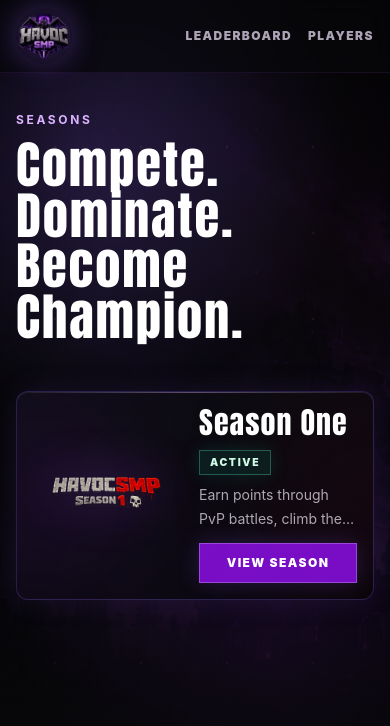
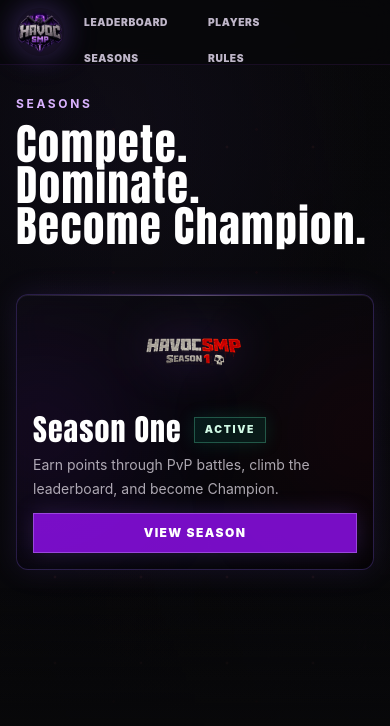
Before and after one commit to JanusIbasco-dev/Havoc, a Next.js app in the folder website/: page /seasons in a window 390 px wide. Shown: the top 726 px of the page. Built offline with nearby package versions, Linux system fonts and the light colour scheme.

Commit message:
Fix mobile responsiveness

```diff
--- a/website/src/app/globals.css
+++ b/website/src/app/globals.css
@@ -151,6 +151,21 @@
 .nav-underline-group:hover .nav-underline-active:not(:hover)::after {
   opacity: 0;
   transform: translateX(-50%) scaleX(0);
+}
+
+.mobile-header-nav {
+  position: fixed;
+  top: 9px;
+  left: 86px;
+  z-index: 70;
+  width: min(250px, calc(100vw - 102px));
+  display: grid;
+}
+
+@media (min-width: 768px) {
+  .mobile-header-nav {
+    display: none !important;
+  }
 }
 
 .profile-head-avatar {
@@ -386,7 +401,27 @@
 
 @media (max-width: 640px) {
   body {
+    background:
+      linear-gradient(90deg, rgba(8, 8, 10, 0.9) 0%, rgba(8, 8, 10, 0.86) 52%, rgba(8, 8, 10, 0.78) 100%),
+      linear-gradient(180deg, rgba(8, 8, 10, 0.78) 0%, rgba(8, 8, 10, 0.9) 100%),
+      radial-gradient(circle at 18% 18%, rgba(139, 92, 246, 0.18), transparent 34%),
+      radial-gradient(circle at 88% 26%, rgba(185, 28, 28, 0.1), transparent 32%),
+      url("/BG.png"),
+      var(--background);
     background-attachment: scroll;
+    background-position: center top;
+    background-size: auto, auto, auto, auto, cover, auto;
+  }
+
+  .cinematic-overlay {
+    background:
+      linear-gradient(90deg, rgba(8, 8, 10, 0.72), rgba(8, 8, 10, 0.5)),
+      radial-gradient(circle at 24% 16%, rgba(139, 92, 246, 0.16), transparent 36%),
+      linear-gradient(180deg, rgba(8, 8, 10, 0.12), rgba(8, 8, 10, 0.42));
+  }
+
+  .ember-field {
+    opacity: 0.12;
   }
 
   .profile-head-avatar {
@@ -430,3 +465,42 @@
     height: 112px;
   }
 }
+
+@media (min-width: 320px) and (max-width: 767px) {
+  .mobile-header-nav {
+    left: 80px;
+    width: min(240px, calc(100vw - 96px));
+  }
+
+  .glass-panel {
+    background: linear-gradient(145deg, rgba(12, 12, 18, 0.88), rgba(5, 5, 8, 0.92));
+  }
+}
+
+@media (max-width: 374px) {
+  .mobile-header-nav {
+    left: 76px;
+    width: calc(100vw - 88px);
+    column-gap: 6px;
+    font-size: 0.56rem;
+    letter-spacing: 0.03em;
+  }
+
+  .mobile-hero-title {
+    font-size: clamp(1.95rem, 10vw, 2.22rem);
+    line-height: 0.98;
+  }
+
+  .mobile-hero-button {
+    min-height: 46px;
+    padding-inline: 12px;
+    font-size: 0.76rem;
+    letter-spacing: 0.06em;
+  }
+
+  .mobile-hero-badge {
+    padding-inline: 8px;
+    font-size: 0.58rem;
+    letter-spacing: 0.05em;
+  }
+}
--- a/website/src/app/layout.tsx
+++ b/website/src/app/layout.tsx
@@ -18,11 +18,17 @@
   return (
     <html lang="en">
       <body>
-        <header className="fixed inset-x-0 top-0 z-50 border-b border-purple-500/10 bg-[#08080a]/70 backdrop-blur-md">
-          <div className="mx-auto flex max-w-7xl items-center justify-between gap-3 px-4 py-2 sm:px-5 sm:py-3">
-            <Link href="/" aria-label="Seasons" className="grid h-14 w-14 shrink-0 place-items-center rounded-full bg-purple-500/[0.03] shadow-[0_0_30px_rgba(139,92,246,0.18)] sm:h-[74px] sm:w-[74px]">
-              <Image src="/HavocLogo.png" alt="Havoc logo" width={74} height={74} className="h-14 w-14 object-contain drop-shadow-[0_0_18px_rgba(139,92,246,0.32)] sm:h-[74px] sm:w-[74px]" priority />
+        <header className="fixed inset-x-0 top-0 z-50 border-b border-purple-500/10 bg-[#08080a]/84 backdrop-blur-md md:bg-[#08080a]/70">
+          <div className="mx-auto flex max-w-7xl items-center justify-between gap-3 px-4 py-2 md:px-5 md:py-3">
+            <Link href="/" aria-label="Seasons" className="grid h-12 w-12 shrink-0 place-items-center rounded-full bg-purple-500/[0.03] shadow-[0_0_30px_rgba(139,92,246,0.18)] md:h-[74px] md:w-[74px]">
+              <Image src="/HavocLogo.png" alt="Havoc logo" width={74} height={74} className="h-12 w-12 object-contain drop-shadow-[0_0_18px_rgba(139,92,246,0.32)] md:h-[74px] md:w-[74px]" priority />
             </Link>
+            <nav className="mobile-header-nav grid grid-cols-2 gap-x-2 gap-y-1 text-left text-[0.58rem] font-black uppercase leading-none tracking-[0.06em] text-purple-100/78 min-[375px]:text-[0.64rem]">
+              <Link className="min-h-8 px-1 py-2 transition hover:text-white" href="/leaderboard">Leaderboard</Link>
+              <Link className="min-h-8 px-1 py-2 transition hover:text-white" href="/players">Players</Link>
+              <Link className="min-h-8 px-1 py-2 transition hover:text-white" href="/seasons">Seasons</Link>
+              <Link className="min-h-8 px-1 py-2 text-red-200 transition hover:text-white" href="/#rules">Rules</Link>
+            </nav>
             <Navbar />
           </div>
         </header>
--- a/website/src/app/page.tsx
+++ b/website/src/app/page.tsx
@@ -28,30 +28,35 @@
       <div className="ember-field pointer-events-none fixed inset-0 opacity-24" />
       <div className="pointer-events-none fixed bottom-0 left-0 right-0 h-64 bg-gradient-to-t from-[#08080a] via-[#08080a]/70 to-transparent" />
 
-      <main className="relative mx-auto w-full max-w-7xl px-4 pb-10 pt-24 sm:px-5 sm:pt-28">
+      <main className="relative mx-0 w-full max-w-[390px] px-4 pb-10 pt-20 sm:px-5 md:mx-auto md:max-w-7xl md:pt-28">
         <MotionReveal>
-          <section id="seasons" className="grid min-h-[320px] items-center gap-8 py-6 sm:min-h-[360px] sm:py-8 lg:grid-cols-[minmax(0,0.92fr)_minmax(0,1.08fr)]">
-            <div className="min-w-0 max-w-2xl">
-              <p className="blocky-title text-sm uppercase tracking-[0.22em] text-purple-300 sm:text-base sm:tracking-[0.32em]">{currentSeason.name}</p>
-              <h1 className="blocky-title mt-4 text-[clamp(2.35rem,14vw,4rem)] leading-[0.98] text-white drop-shadow-[0_0_26px_rgba(0,0,0,0.9)] sm:text-5xl lg:text-6xl">
+          <section id="seasons" className="grid min-h-[auto] items-center gap-8 py-7 sm:min-h-[340px] sm:py-8 lg:grid-cols-[minmax(0,0.92fr)_minmax(0,1.08fr)]">
+            <div className="min-w-0 max-w-2xl bg-black/26 py-2 backdrop-blur-[1px] sm:bg-transparent sm:backdrop-blur-0">
+              <p className="blocky-title text-xs uppercase tracking-[0.18em] text-purple-300 sm:text-base sm:tracking-[0.32em]">{currentSeason.name}</p>
+              <h1 className="mobile-hero-title blocky-title mt-3 max-w-full text-[clamp(2.12rem,10.8vw,2.8rem)] leading-[0.96] text-white drop-shadow-[0_0_26px_rgba(0,0,0,0.95)] min-[390px]:text-[clamp(2.35rem,9.5vw,2.9rem)] sm:mt-4 sm:text-5xl sm:leading-[0.98] lg:text-6xl">
                 50 PLAYERS.
                 <br />
-                SHRINKING WORLD.
+                <span className="sm:hidden">
+                  SHRINKING
+                  <br />
+                  WORLD.
+                </span>
+                <span className="hidden sm:inline">SHRINKING WORLD.</span>
                 <br />
                 ONE CHAMPION.
               </h1>
-              <p className="mt-5 max-w-xl text-base leading-7 text-purple-50/70">
+              <p className="mt-4 max-w-xl text-sm leading-6 text-purple-50/82 sm:mt-5 sm:text-base sm:leading-7 sm:text-purple-50/70">
                 Track kills, deaths, points, teams, and playtime in the official Havoc SMP leaderboard.
               </p>
-              <div className="mt-7 flex flex-col gap-3 sm:flex-row">
-                <Link className="neon-hover min-h-11 border border-purple-300/40 bg-purple-600/80 px-5 py-3 text-center text-sm font-black uppercase tracking-[0.12em] text-white shadow-[0_0_30px_rgba(139,92,246,0.34)] sm:tracking-[0.16em]" href="#leaderboard">
+              <div className="mt-6 grid gap-3 sm:mt-7 sm:flex sm:flex-row">
+                <Link className="mobile-hero-button neon-hover flex min-h-12 w-full items-center justify-center border border-purple-300/40 bg-purple-600/84 px-5 py-3 text-center text-sm font-black uppercase tracking-[0.1em] text-white shadow-[0_0_30px_rgba(139,92,246,0.34)] sm:w-auto sm:tracking-[0.16em]" href="#leaderboard">
                   View Leaderboard
                 </Link>
-                <Link className="neon-hover min-h-11 border border-purple-300/28 bg-black/42 px-5 py-3 text-center text-sm font-black uppercase tracking-[0.12em] text-purple-50 backdrop-blur sm:tracking-[0.16em]" href="/players">
+                <Link className="mobile-hero-button neon-hover flex min-h-12 w-full items-center justify-center border border-purple-300/28 bg-black/58 px-5 py-3 text-center text-sm font-black uppercase tracking-[0.1em] text-purple-50 backdrop-blur sm:w-auto sm:tracking-[0.16em]" href="/players">
                   View Players
                 </Link>
               </div>
-              <div className="mt-4 flex flex-wrap gap-2">
+              <div className="mt-4 grid grid-cols-2 gap-2 min-[430px]:flex min-[430px]:flex-wrap">
                 <HeroBadge label="50 Slots" />
                 <HeroBadge label="Teams Enabled" />
                 <HeroBadge label={currentSeason.name} />
@@ -63,7 +68,7 @@
         </MotionReveal>
 
         <MotionReveal>
-          <section className="grid gap-3 sm:grid-cols-2 lg:grid-cols-4">
+          <section className="grid gap-3 md:grid-cols-2 lg:grid-cols-4">
             <StatusCard icon="users" label="Players" value={`${players.length} / 50`} />
             <SeasonStatusCard season={currentSeason} label={seasonLabel} daysRemaining={daysRemaining} />
             <StatusCard icon="globe" label="World Border" value={`${currentSeason.worldBorderSize.toLocaleString()} blocks`} detail={currentSeason.worldBorderStatus} />
@@ -118,14 +123,14 @@
   return (
     <div>
       <p className="text-xs font-black uppercase tracking-[0.26em] text-red-300/72">{eyebrow}</p>
-      <h2 className="blocky-title mt-1 text-2xl text-white">{title}</h2>
+      <h2 className="blocky-title mt-1 text-[1.7rem] leading-none text-white sm:text-2xl">{title}</h2>
     </div>
   );
 }
 
 function HeroBadge({ label }: { label: string }) {
   return (
-    <span className="border border-purple-400/22 bg-black/38 px-3 py-1.5 text-xs font-black uppercase tracking-[0.14em] text-purple-100/72 shadow-[0_0_20px_rgba(139,92,246,0.14)] backdrop-blur">
+    <span className="mobile-hero-badge min-w-0 border border-purple-400/22 bg-black/50 px-3 py-2 text-center text-[0.68rem] font-black uppercase leading-tight tracking-[0.1em] text-purple-100/82 shadow-[0_0_20px_rgba(139,92,246,0.14)] backdrop-blur sm:bg-black/38 sm:py-1.5 sm:text-xs sm:tracking-[0.14em] sm:text-purple-100/72">
       {label}
     </span>
   );
@@ -133,12 +138,12 @@
 
 function StatusCard({ icon, label, value, detail, danger }: { icon: "users" | "calendar" | "globe" | "crown"; label: string; value: string; detail?: string; danger?: boolean }) {
   return (
-    <article className="glass-panel neon-hover min-w-0 p-4 hover:shadow-[0_0_46px_rgba(139,92,246,0.34)] sm:p-5">
+    <article className="glass-panel neon-hover min-w-0 p-4 hover:shadow-[0_0_46px_rgba(139,92,246,0.34)] md:p-5">
       <div className="flex items-start justify-between gap-3">
         <div className="min-w-0">
-          <p className="text-xs font-black uppercase tracking-[0.2em] text-purple-100/42">{label}</p>
-          <p className={`mt-3 break-words text-xl font-black sm:text-2xl ${danger ? "text-red-100" : "text-purple-100"}`}>{value}</p>
-          {detail ? <p className="mt-1 text-xs font-bold uppercase tracking-[0.12em] text-purple-100/44">{detail}</p> : null}
+          <p className="text-xs font-black uppercase tracking-[0.14em] text-purple-100/50 sm:tracking-[0.2em] sm:text-purple-100/42">{label}</p>
+          <p className={`mt-2 break-words text-xl font-black md:mt-3 md:text-2xl ${danger ? "text-red-100" : "text-purple-100"}`}>{value}</p>
+          {detail ? <p className="mt-1 text-xs font-bold uppercase leading-5 tracking-[0.08em] text-purple-100/50 sm:tracking-[0.12em] sm:text-purple-100/44">{detail}</p> : null}
         </div>
         <StatusIcon name={icon} danger={danger} />
       </div>
@@ -158,12 +163,12 @@
   const active = season.status === "active";
 
   return (
-    <article className="glass-panel neon-hover min-w-0 p-4 shadow-[0_0_34px_rgba(139,92,246,0.12)] hover:shadow-[0_0_46px_rgba(139,92,246,0.34)] sm:p-5">
+    <article className="glass-panel neon-hover min-w-0 p-4 shadow-[0_0_34px_rgba(139,92,246,0.12)] hover:shadow-[0_0_46px_rgba(139,92,246,0.34)] md:p-5">
       <div className="flex items-start justify-between gap-3">
         <div className="min-w-0">
-          <p className="text-xs font-black uppercase tracking-[0.2em] text-purple-100/42">Season</p>
-          <p className={`mt-3 break-words text-xl font-black sm:text-2xl ${active ? "text-purple-100" : "text-red-100"}`}>{label}</p>
-          <div className="mt-3 space-y-1 text-xs font-bold uppercase tracking-[0.12em] text-purple-100/48">
+          <p className="text-xs font-black uppercase tracking-[0.14em] text-purple-100/50 sm:tracking-[0.2em] sm:text-purple-100/42">Season</p>
+          <p className={`mt-2 break-words text-xl font-black md:mt-3 md:text-2xl ${active ? "text-purple-100" : "text-red-100"}`}>{label}</p>
+          <div className="mt-2 space-y-1 text-xs font-bold uppercase leading-5 tracking-[0.06em] text-purple-100/56 md:mt-3 md:tracking-[0.12em] md:text-purple-100/48">
             <p>{daysRemaining === null ? "Days remaining TBD" : `${daysRemaining} days remaining`}</p>
             <p>Starts {formatSeasonDate(season.startsAt)}</p>
             <p>Ends {formatSeasonDate(season.endsAt)}</p>
@@ -225,8 +230,8 @@
   };
 
   return (
-    <div className={`grid h-11 w-11 place-items-center border border-current/20 bg-black/24 ${stroke}`}>
-      <svg viewBox="0 0 24 24" className="h-6 w-6" fill="none" stroke="currentColor" strokeWidth="1.8" strokeLinecap="round" strokeLinejoin="round">
+    <div className={`grid h-10 w-10 shrink-0 place-items-center border border-current/20 bg-black/24 sm:h-11 sm:w-11 ${stroke}`}>
+      <svg viewBox="0 0 24 24" className="h-5 w-5 sm:h-6 sm:w-6" fill="none" stroke="currentColor" strokeWidth="1.8" strokeLinecap="round" strokeLinejoin="round">
         {paths[name]}
       </svg>
     </div>
--- a/website/src/app/players/page.tsx
+++ b/website/src/app/players/page.tsx
@@ -18,7 +18,7 @@
   const ranks = getRankMap(players);
 
   return (
-    <div className="relative min-h-screen overflow-hidden px-4 pb-12 pt-24 sm:px-5 sm:pt-28">
+    <div className="relative min-h-screen overflow-hidden px-4 pb-12 pt-20 sm:px-5 md:pt-28">
       <div className="cinematic-overlay pointer-events-none fixed inset-0" />
       <div className="noise-overlay pointer-events-none fixed inset-0 opacity-[0.035]" />
       <div className="ember-field pointer-events-none fixed inset-0 opacity-20" />
@@ -26,7 +26,7 @@
       <div className="relative mx-auto w-full max-w-7xl space-y-8">
       <section>
         <p className="text-xs font-bold uppercase tracking-[0.22em] text-purple-300 sm:text-sm sm:tracking-[0.28em]">{season}</p>
-        <h1 className="mt-3 text-4xl font-black text-white sm:text-5xl">Players</h1>
+        <h1 className="mt-3 text-4xl font-black leading-none text-white sm:text-5xl">Players</h1>
       </section>
 
       {players.length > 0 ? (
--- a/website/src/app/seasons/page.tsx
+++ b/website/src/app/seasons/page.tsx
@@ -5,7 +5,7 @@
 
 export default function SeasonsPage() {
   return (
-    <div className="relative min-h-screen overflow-hidden px-4 pb-12 pt-24 sm:px-5 sm:pt-28">
+    <div className="relative min-h-screen overflow-hidden px-4 pb-12 pt-20 sm:px-5 md:pt-28">
       <div className="cinematic-overlay pointer-events-none fixed inset-0" />
       <div className="noise-overlay pointer-events-none fixed inset-0 opacity-[0.035]" />
       <div className="ember-field pointer-events-none fixed inset-0 opacity-20" />
@@ -15,7 +15,7 @@
         <MotionReveal>
           <section className="max-w-3xl py-4">
             <p className="text-xs font-bold uppercase tracking-[0.22em] text-purple-300 sm:text-sm sm:tracking-[0.28em]">SEASONS</p>
-            <h1 className="blocky-title mt-3 text-[clamp(2.5rem,13vw,5rem)] leading-none text-white">
+            <h1 className="blocky-title mt-3 text-[clamp(2.4rem,11vw,3.65rem)] leading-[0.95] text-white md:text-[clamp(3.5rem,8vw,5rem)]">
               Compete. Dominate.
               <br />
               Become Champion.
@@ -33,8 +33,8 @@
                 <div className="pointer-events-none absolute inset-x-0 top-0 h-px bg-gradient-to-r from-transparent via-purple-300/70 to-transparent opacity-50 transition group-hover:opacity-100" />
                 <div className="pointer-events-none absolute -left-16 top-1/2 h-44 w-44 -translate-y-1/2 rounded-full bg-purple-600/10 blur-3xl transition group-hover:bg-purple-500/16" />
                 <div className="pointer-events-none absolute -right-20 top-1/2 h-44 w-44 -translate-y-1/2 rounded-full bg-red-600/7 blur-3xl" />
-                <div className="relative flex min-w-0 flex-1 items-center gap-4 sm:gap-6">
-                  <Image src={season.logo} alt={`${season.title} logo`} width={260} height={160} className="h-auto w-[150px] shrink-0 object-contain drop-shadow-[0_0_24px_rgba(168,85,247,0.38)] transition duration-200 group-hover:scale-[1.025] sm:w-[220px]" priority={index === 0} />
+                <div className="relative flex min-w-0 flex-1 flex-col gap-4 sm:flex-row sm:items-center sm:gap-6">
+                  <Image src={season.logo} alt={`${season.title} logo`} width={260} height={160} className="h-auto w-[132px] shrink-0 self-center object-contain drop-shadow-[0_0_24px_rgba(168,85,247,0.38)] transition duration-200 group-hover:scale-[1.025] sm:w-[220px] sm:self-auto" priority={index === 0} />
 
                   <div className="flex min-w-0 flex-1 flex-col justify-center">
                     <div className="flex flex-wrap items-center gap-3">
--- a/website/src/components/Navbar.tsx
+++ b/website/src/components/Navbar.tsx
@@ -6,25 +6,24 @@
 const navItems = [
   { label: "Leaderboard", href: "/leaderboard", activePath: "/leaderboard" },
   { label: "Players", href: "/players", activePath: "/players" },
-  { label: "Seasons", href: "/seasons", activePath: "/seasons", hiddenOnMobile: true },
-  { label: "Rules", href: "/#rules", activePath: "/rules", hiddenOnMobile: true, danger: true }
+  { label: "Seasons", href: "/seasons", activePath: "/seasons" },
+  { label: "Rules", href: "/#rules", activePath: "/rules", danger: true }
 ];
 
 export function Navbar() {
   const pathname = usePathname();
 
   return (
-    <nav className="nav-underline-group flex min-w-0 flex-wrap items-center justify-end gap-x-3 gap-y-2 text-[0.68rem] font-black uppercase tracking-[0.12em] text-purple-100/70 min-[375px]:gap-x-4 min-[375px]:text-xs sm:gap-5 sm:text-sm sm:tracking-[0.18em]">
+    <nav className="nav-underline-group hidden min-w-0 flex-1 items-center justify-end gap-5 text-sm font-black uppercase tracking-[0.18em] text-purple-100/70 md:flex">
       {navItems.map((item) => {
         const active = isActive(pathname, item.activePath);
         return (
           <Link
             key={item.label}
             className={[
-              "nav-underline-link py-2 transition hover:text-white sm:pb-1 sm:pt-0",
+              "nav-underline-link pb-1 transition hover:text-white",
               active ? "nav-underline-active text-white" : "",
-              item.danger ? "nav-underline-danger" : "",
-              item.hiddenOnMobile ? "hidden sm:inline-flex" : ""
+              item.danger ? "nav-underline-danger" : ""
             ]
               .filter(Boolean)
               .join(" ")}
--- a/website/src/lib/players.ts
+++ b/website/src/lib/players.ts
@@ -6,7 +6,28 @@
 import type { LeaderboardPlayer, PlayerActivityEvent, PlayerHistoryEvent, PlayerProfile } from "@/types/player";
 
 const collectionName = "players";
-const hiddenPlayerUsernames = [".ppcrv", ".rhaiotMC", "KEIRU", "Roan", ".Thisismegeo", "OreBeezz"];
+const hiddenPlayerUsernames = [
+  ".ppcrv",
+  ".rhaiotMC",
+  "KEIRU",
+  "Roan",
+  ".Thisismegeo",
+  "OreBeezz",
+  "pinoy",
+  "GOODG4amer",
+  ".tordehhh",
+  "Not_Hinata",
+  "aven686",
+  ".firewolf1200",
+  ".crownfog2202",
+  ".Inkkel",
+  "ShadowJake",
+  "xDane_",
+  "Khyrooo",
+  "rhaiotMC",
+  "BOCSZ",
+  ".Ensaymada695287"
+];
 
 function isHiddenPlayerUsername(username: string) {
   return hiddenPlayerUsernames.includes(username);
```
Also changed, not shown: website/src/app/seasons/[seasonId]/page.tsx (+5 -5 lines).
